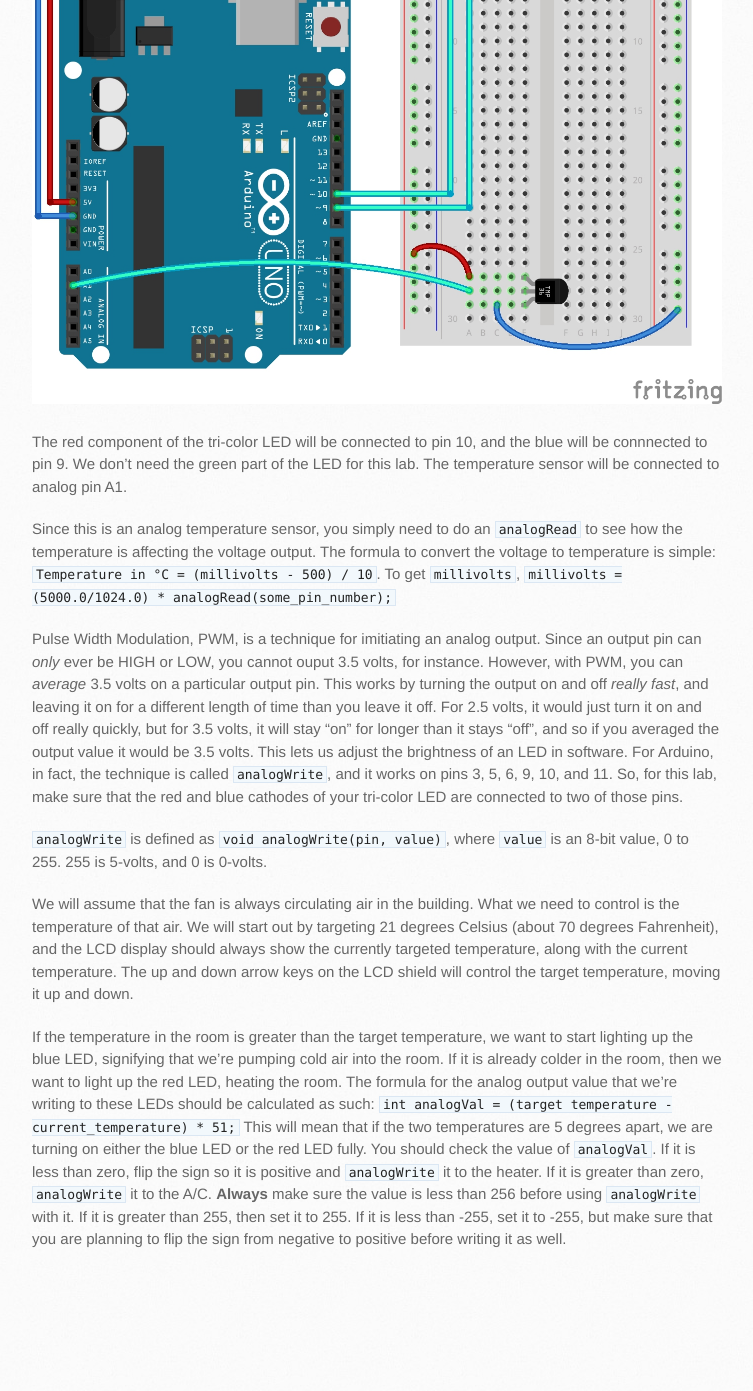
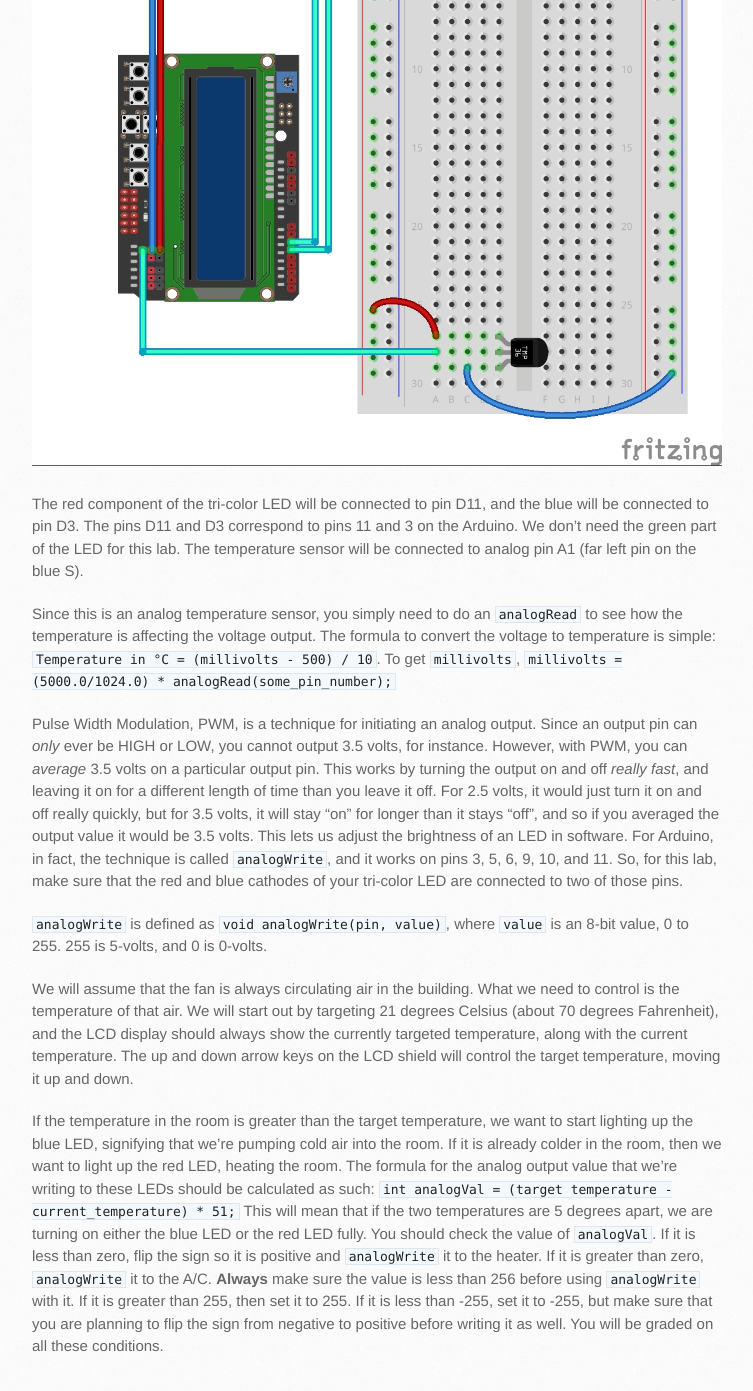
Before and after one commit to TTU-CSC/ttu-csc.github.com, a Jekyll site: the page built from _posts/2015-07-01-lab-7-ac-unit.markdown, in a window 1280 px wide and 1400 px high, scrolled down 501 px. Shown: the top 1391 px of the window, without its empty margins (138-891 px from the left). Built offline with Jekyll 4.4.1, drawn with Linux system fonts in a browser that asks for light colours; before the commit the page ends 1794 px from its top, so only the background shows below that; some of the changed text lies outside the part shown.

```diff
--- a/_posts/2015-07-01-lab-5-speed-game-1.markdown
+++ b/_posts/2015-07-01-lab-5-speed-game-1.markdown
@@ -19,7 +19,7 @@ There are only two pieces of information you need to complete this lab that you
 
 `random` is defined roughly as `long random([long min], long max)`. The brackets indiciating that the `min` parameter is optional, if you only provide one argument it will be treated as the maximum.
 
-The tri-color LED is really just 3 LEDs in one package. There is nothing special about it. It has four pins, three of which are cathodes, and one of which is the common anode. The longest pin is the common anode, which means that it will be connected to 5 volts. The lone pin beside it is the red cathode, the pin on the other side is blue, and the pin farther away is green. Each cathode should be connected to a 560 ohm resistor, and then the output of that resistor connected to a pin on the Arduino. When the output on that pin is HIGH, there is no voltage difference between the input and the output, so the LED will be off. When the output is LOW, electricity can drain through the LED into the pin on the Arduino. So, by default, you should keep the LED pins for the tri-color HIGH, and then turn each one LOW whenever you want to turn it on.
+The tri-color LED is really just 3 LEDs in one package. There is nothing special about it. It has four pins, three of which are cathodes, and one of which is the common anode. The longest pin is the common anode, which means that it will be connected to 5 volts. The lone pin beside it is the red cathode, the pin on the other side is green, and the pin farther away is blue. Each cathode should be connected to a 560 ohm resistor, and then the output of that resistor connected to a pin on the Arduino. When the output on that pin is HIGH, there is no voltage difference between the input and the output, so the LED will be off. When the output is LOW, electricity can drain through the LED into the pin on the Arduino. So, by default, you should keep the LED pins for the tri-color HIGH, and then turn each one LOW whenever you want to turn it on.
 
 This is the circuit layout for this week:
 ![Lab 5 diagram]({{site.url}}/images/lab_5.jpg)
--- a/_posts/2015-07-01-lab-7-ac-unit.markdown
+++ b/_posts/2015-07-01-lab-7-ac-unit.markdown
@@ -7,17 +7,17 @@ categories: docs
 
 For this lab, we want to design a simple thermostat for an air conditioner. We're going to use the tri-color LED, a temperature sensor, and the LCD Shield.
 
-This is the circuit layout for this week, for everything but the LCD shield:
+This is the circuit layout for this week. (Assume the LCD shield is attached to the Arduino.):
 ![Lab 7 diagram]({{site.url}}/images/lab_7.jpg)
 
-The red component of the tri-color LED will be connected to pin 10, and the blue will be connnected to pin 9. We don't need the green part of the LED for this lab. The temperature sensor will be connected to analog pin A1.
+The red component of the tri-color LED will be connected to pin D11, and the blue will be connected to pin D3. The pins D11 and D3 correspond to pins 11 and 3 on the Arduino. We don't need the green part of the LED for this lab. The temperature sensor will be connected to analog pin A1 (far left pin on the blue S).
 
 Since this is an analog temperature sensor, you simply need to do an `analogRead` to see how the temperature is affecting the voltage output. The formula to convert the voltage to temperature is simple:  `Temperature in °C = (millivolts - 500) / 10`. To get `millivolts`, `millivolts = (5000.0/1024.0) * analogRead(some_pin_number);`
 
-Pulse Width Modulation, PWM, is a technique for imitiating an analog output. Since an output pin can *only* ever be HIGH or LOW, you cannot ouput 3.5 volts, for instance. However, with PWM, you can *average* 3.5 volts on a particular output pin. This works by turning the output on and off *really fast*, and leaving it on for a different length of time than you leave it off. For 2.5 volts, it would just turn it on and off really quickly, but for 3.5 volts, it will stay "on" for longer than it stays "off", and so if you averaged the output value it would be 3.5 volts. This lets us adjust the brightness of an LED in software. For Arduino, in fact, the technique is called `analogWrite`, and it works on pins 3, 5, 6, 9, 10, and 11. So, for this lab, make sure that the red and blue cathodes of your tri-color LED are connected to two of those pins.
+Pulse Width Modulation, PWM, is a technique for initiating an analog output. Since an output pin can *only* ever be HIGH or LOW, you cannot output 3.5 volts, for instance. However, with PWM, you can *average* 3.5 volts on a particular output pin. This works by turning the output on and off *really fast*, and leaving it on for a different length of time than you leave it off. For 2.5 volts, it would just turn it on and off really quickly, but for 3.5 volts, it will stay "on" for longer than it stays "off", and so if you averaged the output value it would be 3.5 volts. This lets us adjust the brightness of an LED in software. For Arduino, in fact, the technique is called `analogWrite`, and it works on pins 3, 5, 6, 9, 10, and 11. So, for this lab, make sure that the red and blue cathodes of your tri-color LED are connected to two of those pins.
 
 `analogWrite` is defined as `void analogWrite(pin, value)`, where `value` is an 8-bit value, 0 to 255. 255 is 5-volts, and 0 is 0-volts.
 
 We will assume that the fan is always circulating air in the building. What we need to control is the temperature of that air. We will start out by targeting 21 degrees Celsius (about 70 degrees Fahrenheit), and the LCD display should always show the currently targeted temperature, along with the current temperature. The up and down arrow keys on the LCD shield will control the target temperature, moving it up and down.
 
-If the temperature in the room is greater than the target temperature, we want to start lighting up the blue LED, signifying that we're pumping cold air into the room. If it is already colder in the room, then we want to light up the red LED, heating the room. The formula for the analog output value that we're writing to these LEDs should be calculated as such: `int analogVal = (target temperature - current_temperature) * 51;` This will mean that if the two temperatures are 5 degrees apart, we are turning on either the blue LED or the red LED fully. You should check the value of `analogVal`. If it is less than zero, flip the sign so it is positive and `analogWrite` it to the heater. If it is greater than zero, `analogWrite` it to the A/C. **Always** make sure the value is less than 256 before using `analogWrite` with it. If it is greater than 255, then set it to 255. If it is less than -255, set it to -255, but make sure that you are planning to flip the sign from negative to positive before writing it as well.
+If the temperature in the room is greater than the target temperature, we want to start lighting up the blue LED, signifying that we're pumping cold air into the room. If it is already colder in the room, then we want to light up the red LED, heating the room. The formula for the analog output value that we're writing to these LEDs should be calculated as such: `int analogVal = (target temperature - current_temperature) * 51;` This will mean that if the two temperatures are 5 degrees apart, we are turning on either the blue LED or the red LED fully. You should check the value of `analogVal`. If it is less than zero, flip the sign so it is positive and `analogWrite` it to the heater. If it is greater than zero, `analogWrite` it to the A/C. **Always** make sure the value is less than 256 before using `analogWrite` with it. If it is greater than 255, then set it to 255. If it is less than -255, set it to -255, but make sure that you are planning to flip the sign from negative to positive before writing it as well. You will be graded on all these conditions.
--- a/_posts/2015-07-19-lab-9-music-box.markdown
+++ b/_posts/2015-07-19-lab-10-music-box.markdown
@@ -1,6 +1,6 @@
 ---
 layout: post
-title:  "Lab 9: Music Box"
+title:  "Lab 10: Music Box"
 date:   2015-07-19 13:10:30
 categories: docs
 ---
--- a/_posts/2015-07-19-lab-10-battery-tester.markdown
+++ b/_posts/2015-07-19-lab-9-battery-tester.markdown
@@ -1,6 +1,6 @@
 ---
 layout: post
-title:  "Lab 10: Battery Tester"
+title:  "Lab 9: Battery Tester"
 date:   2015-07-19 13:15:30
 categories: docs
 ---
```
Also changed, not shown: _posts/2015-05-14-labs-overview.markdown (+5 -5 lines), images/lab_10.jpg, images/lab_7.jpg, images/lab_7.orig.jpg (added), images/lab_7.orig.rev.jpg (added), images/lab_9.jpg, 4 other files.
